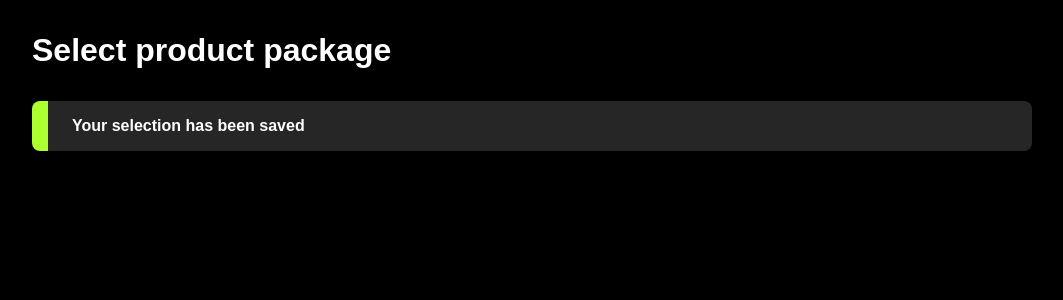
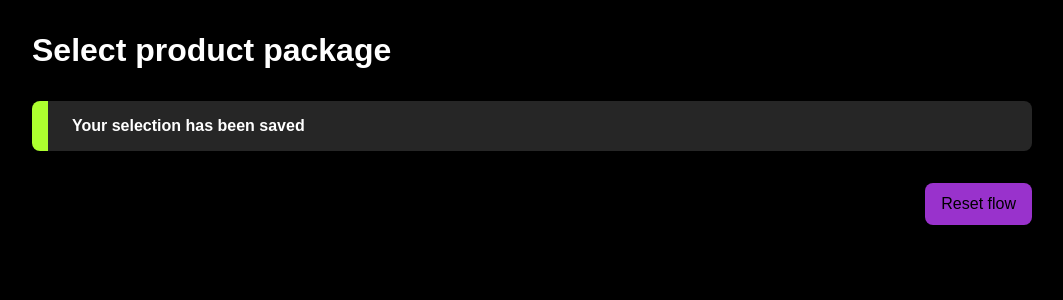
Before and after one commit to Jyri-droid/select-package, a React (Create React App) app: page /select-package/success in a window 1280 px wide. Shown: the top 300 px of the page, without its empty margins (108-1171 px from the left). Built offline with nearby package versions, Linux system fonts and the light colour scheme.

Commit message:
add reset button

```diff
--- a/src/Success.js
+++ b/src/Success.js
@@ -1,6 +1,16 @@
 import Notification from "./Notification";
+import ButtonRow from "./ButtonRow";
+import Submit from "./Submit";
+import { useNavigate } from "react-router-dom";
 
 const Success = (props) => {
+  const navigate = useNavigate();
+  const handleSubmit = (event) => {
+    // Prevent form from clearing
+    event.preventDefault();
+    // Go back to start
+    navigate("/");
+  };
   return (
     <>
       <h1>Select product package</h1>
@@ -9,6 +19,11 @@ const Success = (props) => {
         title="Your selection has been saved"
         list={props.form}
       />
+      <form onSubmit={handleSubmit}>
+        <ButtonRow>
+          <Submit text="Reset flow" />
+        </ButtonRow>
+      </form>
     </>
   );
 };
```
